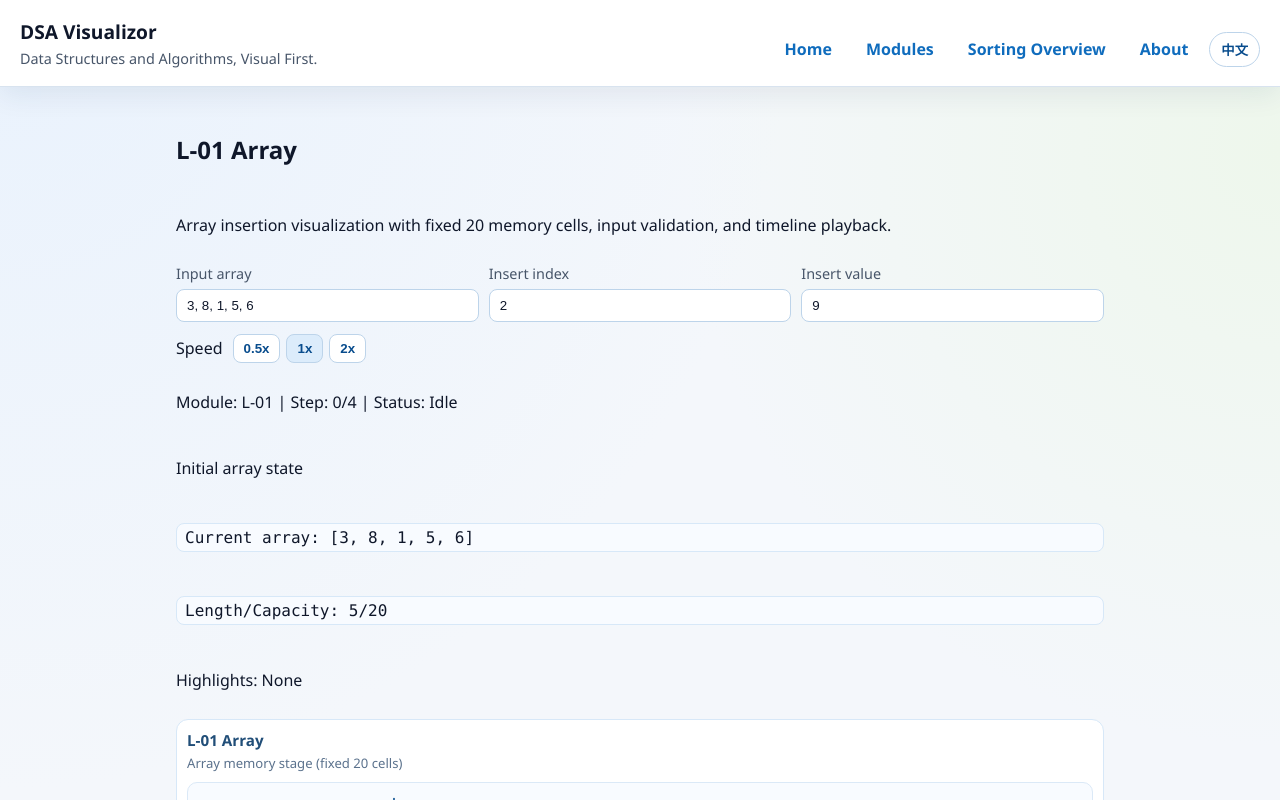
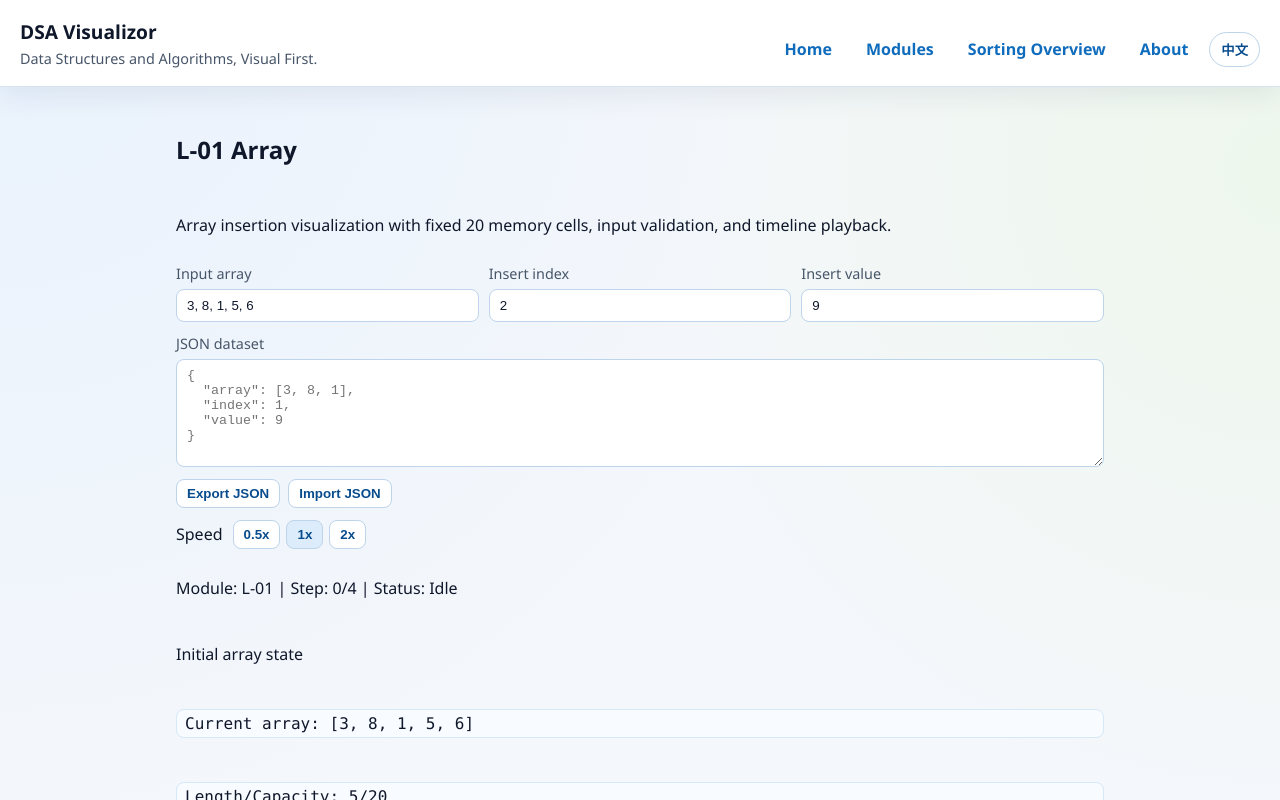
Before and after one commit to Look2046/DSA-with-Codex, a React (Vite) app: page /modules/array in a window 1280 px wide. Shown: the top 800 px of the page. Built offline with nearby package versions, Linux system fonts and the light colour scheme.

Commit message:
feat(array): add JSON import/export with schema validation

```diff
--- a/src/i18n/translations.ts
+++ b/src/i18n/translations.ts
@@ -87,6 +87,14 @@ export const translations = {
     'module.l01.input.array': 'Input array',
     'module.l01.input.index': 'Insert index',
     'module.l01.input.value': 'Insert value',
+    'module.l01.json.label': 'JSON dataset',
+    'module.l01.json.placeholder': '{\n  "array": [3, 8, 1],\n  "index": 1,\n  "value": 9\n}',
+    'module.l01.json.export': 'Export JSON',
+    'module.l01.json.import': 'Import JSON',
+    'module.l01.json.exported': 'Dataset JSON exported to editor.',
+    'module.l01.json.imported': 'Dataset JSON imported successfully.',
+    'module.l01.json.error.parse': 'Invalid JSON format. Please check syntax.',
+    'module.l01.json.error.schema': 'JSON schema invalid. Required fields: array (number[]), index (number), value (number).',
     'module.l01.apply': 'Apply Insert',
     'module.l01.currentArray': 'Current array',
     'module.l01.lengthCapacity': 'Length/Capacity',
@@ -255,6 +263,14 @@ export const translations = {
     'module.l01.input.array': '输入数组',
     'module.l01.input.index': '插入索引',
     'module.l01.input.value': '插入值',
+    'module.l01.json.label': 'JSON 数据集',
+    'module.l01.json.placeholder': '{\n  "array": [3, 8, 1],\n  "index": 1,\n  "value": 9\n}',
+    'module.l01.json.export': '导出 JSON',
+    'module.l01.json.import': '导入 JSON',
+    'module.l01.json.exported': '已将数据集 JSON 导出到编辑框。',
+    'module.l01.json.imported': '数据集 JSON 导入成功。',
+    'module.l01.json.error.parse': 'JSON 格式无效，请检查语法。',
+    'module.l01.json.error.schema': 'JSON 结构无效，需包含字段：array(number[])、index(number)、value(number)。',
     'module.l01.apply': '执行插入',
     'module.l01.currentArray': '当前数组',
     'module.l01.lengthCapacity': '长度/容量',
--- a/src/index.css
+++ b/src/index.css
@@ -437,12 +437,17 @@ body {
   color: var(--muted);
 }
 
-.array-form input {
+.array-form input,
+.array-form textarea {
   border: 1px solid #bdd4ea;
   border-radius: 8px;
   padding: 8px 10px;
   background: #fff;
   color: var(--text);
+}
+
+.array-form textarea {
+  resize: vertical;
 }
 
 .array-form select {
--- a/src/pages/modules/ArrayPage.tsx
+++ b/src/pages/modules/ArrayPage.tsx
@@ -4,7 +4,15 @@ import { VisualizationCanvas } from '../../components/VisualizationCanvas';
 import { useCurrentModule } from '../../hooks/useCurrentModule';
 import { useI18n } from '../../i18n/useI18n';
 import { ARRAY_CAPACITY, generateArrayInsertSteps } from '../../modules/linear/arrayInsert';
-import { getHighlightLabel, getStatusLabel, getStepDescription, resolveInsertConfig, type InsertConfig } from './arrayPageUtils';
+import {
+  getHighlightLabel,
+  getStatusLabel,
+  getStepDescription,
+  resolveInsertConfig,
+  resolveInsertConfigFromJson,
+  serializeInsertConfigAsJson,
+  type InsertConfig,
+} from './arrayPageUtils';
 import type { HighlightType } from '../../types/animation';
 
 const DEFAULT_CONFIG: InsertConfig = {
@@ -23,6 +31,9 @@ export function ArrayPage() {
   const [error, setError] = useState('');
   const [hasValidConfig, setHasValidConfig] = useState(true);
   const [insertConfig, setInsertConfig] = useState<InsertConfig>(DEFAULT_CONFIG);
+  const [jsonInput, setJsonInput] = useState('');
+  const [jsonFeedback, setJsonFeedback] = useState('');
+  const [hasJsonError, setHasJsonError] = useState(false);
 
   const { status, speedMs, currentFrame, setSpeed, setTotalFrames, play, pause, next, prev, reset } = useTimelinePlayer(0);
   const currentStep = currentFrame;
@@ -120,6 +131,33 @@ export function ArrayPage() {
     }
   }, [currentStep, next, steps.length, syncInputToCompletedArray]);
 
+  const handleExportJson = useCallback(() => {
+    setJsonInput(serializeInsertConfigAsJson(insertConfig));
+    setHasJsonError(false);
+    setJsonFeedback(t('module.l01.json.exported'));
+  }, [insertConfig, t]);
+
+  const handleImportJson = useCallback(() => {
+    const resolved = resolveInsertConfigFromJson(jsonInput, t);
+    if (!resolved.config) {
+      setHasJsonError(true);
+      setJsonFeedback(resolved.error);
+      return;
+    }
+
+    const nextArrayInput = resolved.config.array.join(', ');
+    const nextIndexInput = String(resolved.config.index);
+    const nextValueInput = String(resolved.config.value);
+
+    reset();
+    setArrayInput(nextArrayInput);
+    setIndexInput(nextIndexInput);
+    setValueInput(nextValueInput);
+    recomputeInputState(nextArrayInput, nextIndexInput, nextValueInput);
+    setHasJsonError(false);
+    setJsonFeedback(t('module.l01.json.imported'));
+  }, [jsonInput, recomputeInputState, reset, t]);
+
   const highlightMap = useMemo(() => {
     const map = new Map<number, HighlightType>();
     (currentSnapshot?.highlights ?? []).forEach((item) => map.set(item.index, item.type));
@@ -180,6 +218,28 @@ export function ArrayPage() {
       </div>
 
       {error ? <p className="form-error">{error}</p> : null}
+
+      <div className="array-form">
+        <label htmlFor="array-json-input">
+          <span>{t('module.l01.json.label')}</span>
+          <textarea
+            id="array-json-input"
+            value={jsonInput}
+            onChange={(event) => setJsonInput(event.target.value)}
+            rows={6}
+            placeholder={t('module.l01.json.placeholder')}
+          />
+        </label>
+      </div>
+      <div className="playback-actions">
+        <button type="button" onClick={handleExportJson}>
+          {t('module.l01.json.export')}
+        </button>
+        <button type="button" onClick={handleImportJson}>
+          {t('module.l01.json.import')}
+        </button>
+      </div>
+      {jsonFeedback ? <p className={hasJsonError ? 'form-error' : 'array-preview'}>{jsonFeedback}</p> : null}
 
       <div className="bubble-toolbar">
         <span>{t('module.s01.speed')}</span>
--- a/src/pages/modules/arrayPageUtils.ts
+++ b/src/pages/modules/arrayPageUtils.ts
@@ -10,6 +10,11 @@ export type InsertConfig = {
 };
 
 type Translator = (key: TranslationKey) => string;
+
+type JsonParseResult<T> = {
+  config: T | null;
+  error: string;
+};
 
 export function parseNumberArray(raw: string): number[] | null {
   const parts = raw
@@ -63,6 +68,32 @@ export function resolveInsertConfig(
   };
 }
 
+function isObjectRecord(value: unknown): value is Record<string, unknown> {
+  return typeof value === 'object' && value !== null && !Array.isArray(value);
+}
+
+export function serializeInsertConfigAsJson(config: InsertConfig): string {
+  return JSON.stringify(config, null, 2);
+}
+
+export function resolveInsertConfigFromJson(rawJson: string, t: Translator): JsonParseResult<InsertConfig> {
+  let parsed: unknown;
+  try {
+    parsed = JSON.parse(rawJson);
+  } catch {
+    return { config: null, error: t('module.l01.json.error.parse') };
+  }
+
+  if (!isObjectRecord(parsed) || !Array.isArray(parsed.array) || typeof parsed.index !== 'number' || typeof parsed.value !== 'number') {
+    return { config: null, error: t('module.l01.json.error.schema') };
+  }
+
+  const arrayInput = parsed.array.join(', ');
+  const indexInput = String(parsed.index);
+  const valueInput = String(parsed.value);
+  return resolveInsertConfig(arrayInput, indexInput, valueInput, t);
+}
+
 export function getStatusLabel(status: PlaybackStatus, t: Translator): string {
   switch (status) {
     case 'idle':
```
Also changed, not shown: 1 other file (tests, documents, lock files or other folders).
